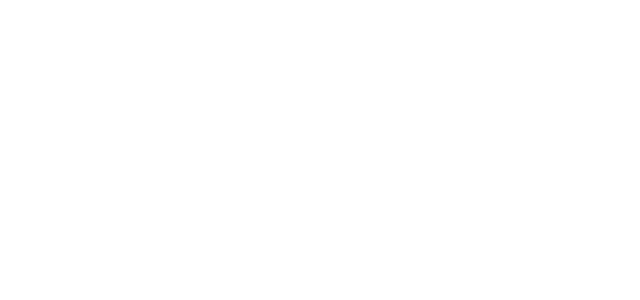
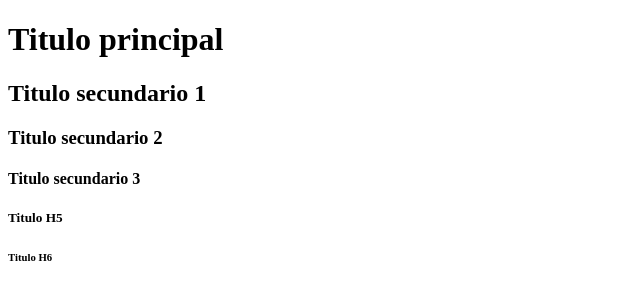
Before and after one commit to LuisEnriqueJT/cursoDW, a plain HTML site: page header.html in a window 1280 px wide. Shown: the whole page, without its empty margins (0-640 px from the left). Drawn offline with Linux system fonts and the light colour scheme.

Commit message:
Index: Se agrega mi nombre como titulo h1 y se agregan titulos H al archivo header.html"

```diff
--- a/header.html
+++ b/header.html
@@ -12,6 +12,12 @@
             Menus de navegación
             banners
         -->
+        <h1>Titulo principal</h1>
+        <h2>Titulo secundario 1</h2>
+        <h3>Titulo secundario 2</h3>
+        <h4>Titulo secundario 3</h4>
+        <h5>Titulo H5</h5>
+        <h6>Titulo H6</h6>
     </header>
 </body>
 </html>
```
Also changed, not shown: index.html (+5 -5 lines).
